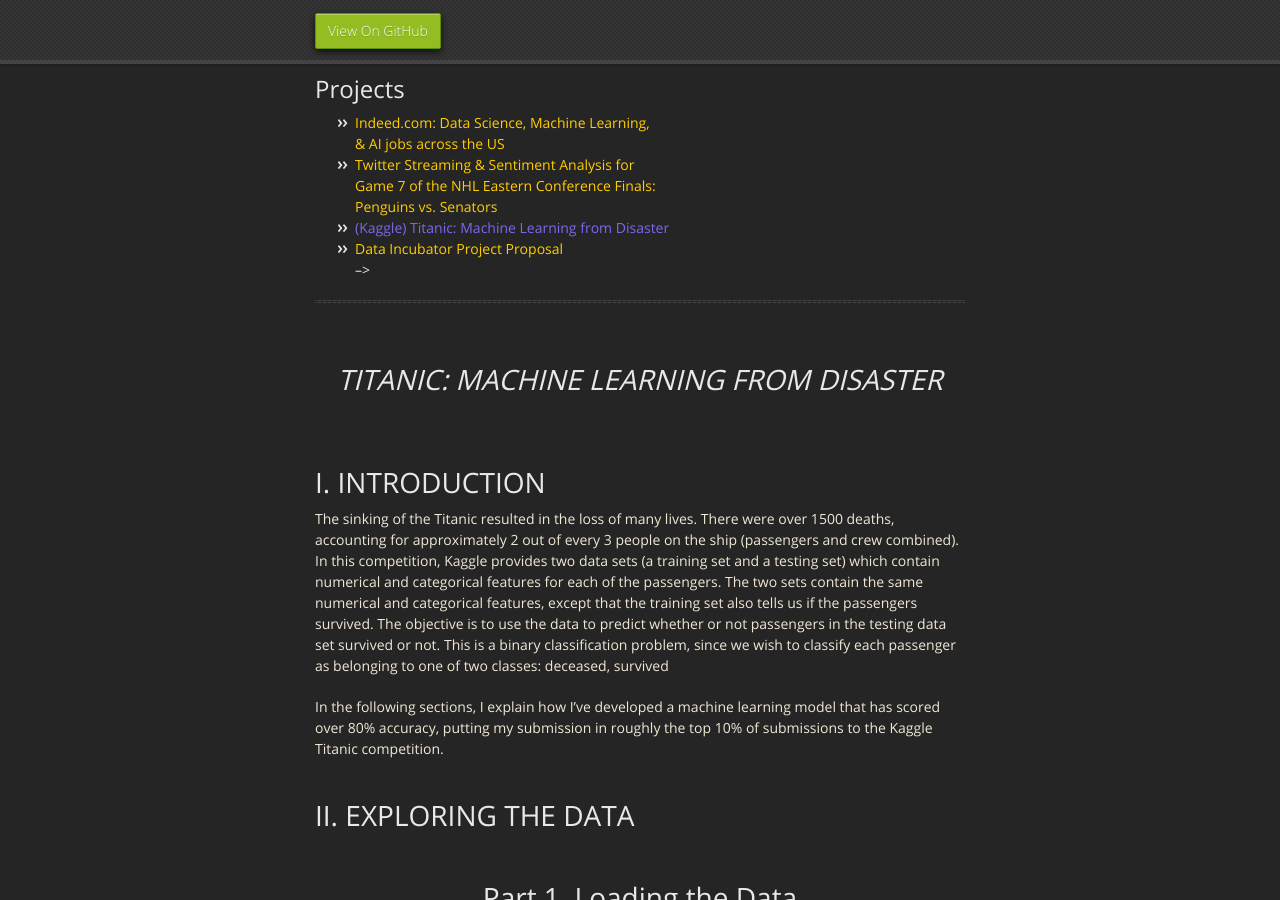
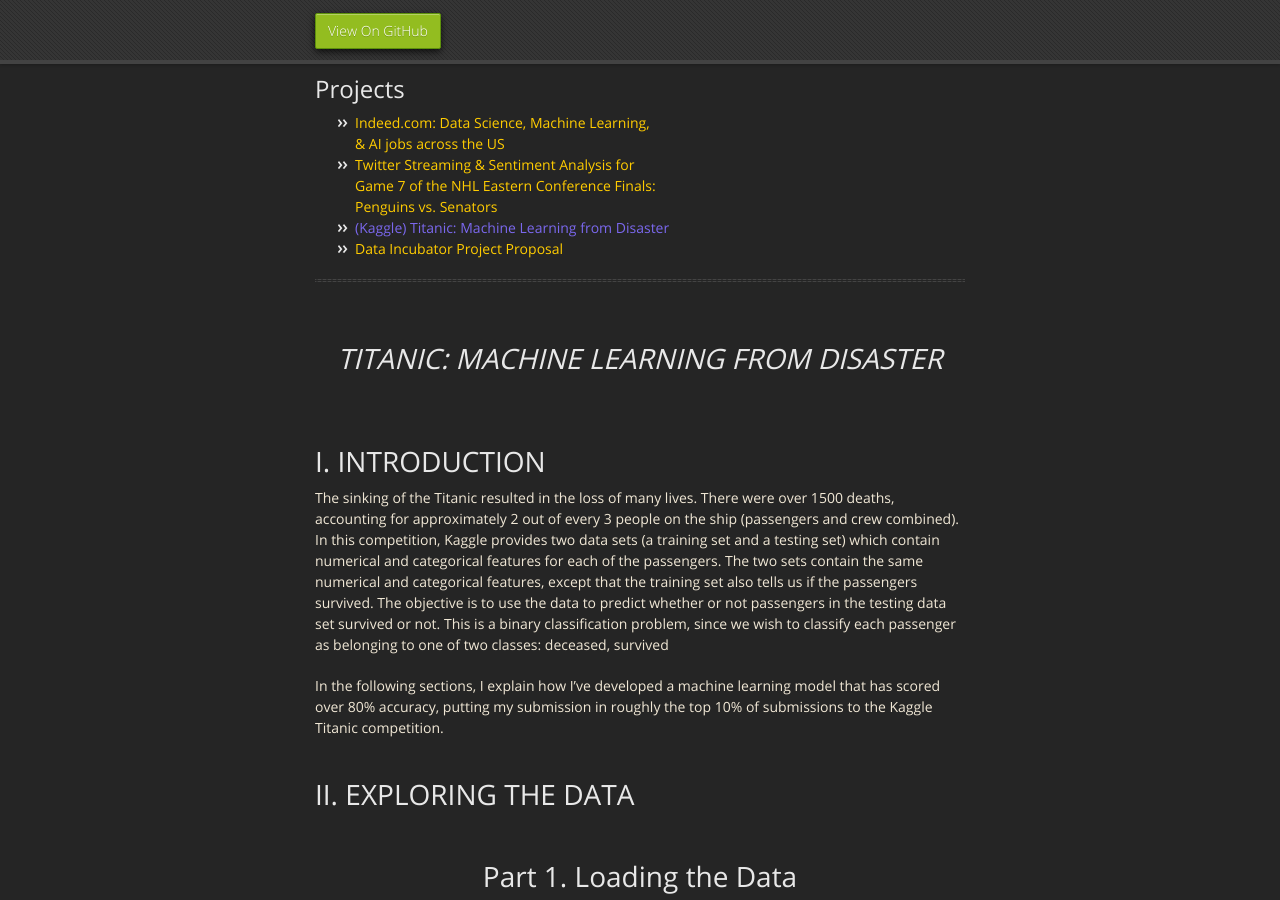
Before and after one commit to mrbrins82/mrbrins82.github.io, a Jekyll site: the page built from kaggle_titanic.md, in a window 1280 px wide and 900 px high, scrolled down 300 px. Built offline with Jekyll 4.4.1, drawn with Linux system fonts in a browser that asks for light colours; nearby versions of some CDN libraries; formulas are drawn with MathJax 3; a script that is not in the unit is left out; our own code applies the rules of GitHub Pages for plain Markdown files.

Commit message:
updated links

```diff
--- a/kaggle_titanic.md
+++ b/kaggle_titanic.md
@@ -11,7 +11,7 @@
 *   [Indeed.com: Data Science, Machine Learning,<br/>& AI jobs across the US](indeed)
 *   [Twitter Streaming & Sentiment Analysis for<br/>Game 7 of the NHL Eastern Conference Finals:<br/>Penguins vs. Senators](hockeytweets)<br/>
 *   <font color="MediumSlateBlue">(Kaggle) Titanic: Machine Learning from Disaster</font>
-*   [Data Incubator Project Proposal](dataincubator)<br/> -->
+*   [Data Incubator Project Proposal](dataincubator)<br/>
 <!-- *   [(Kaggle) Personalized Medicine: Redefining Cancer Treatment](kaggle_cancer)<br/> -->
 
 
```
Also changed, not shown: hockeytweets.md (+1 -1 lines).
